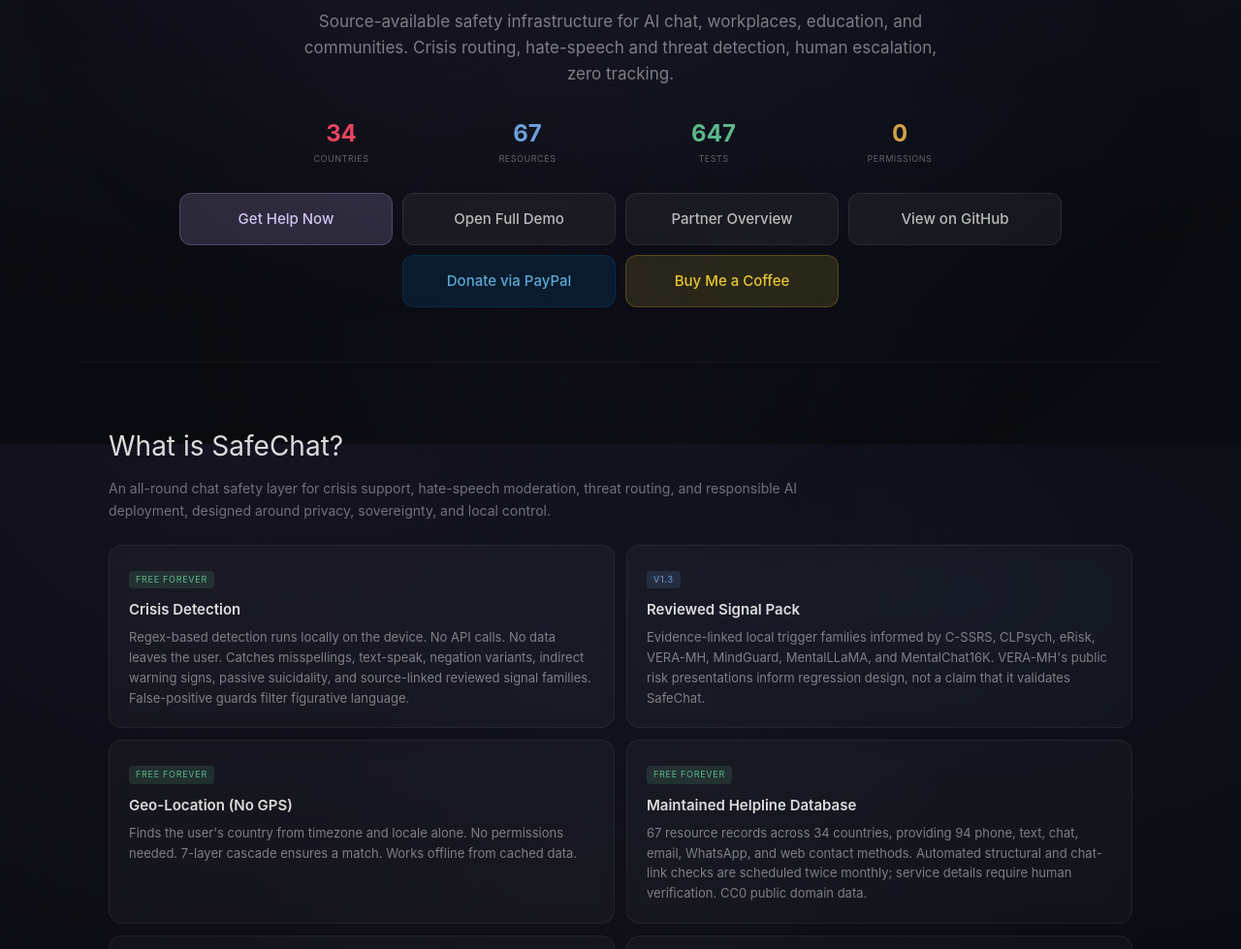
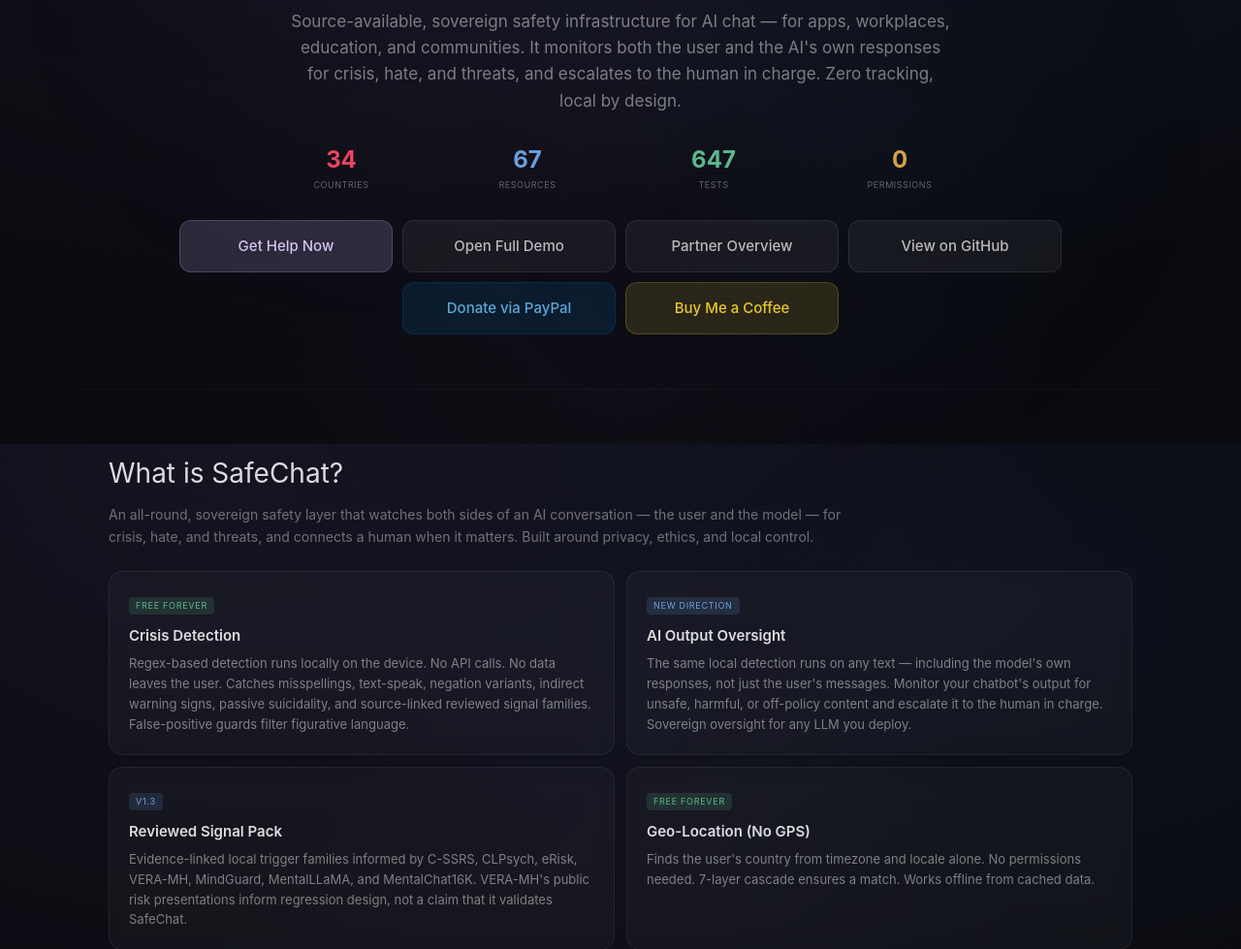
Before and after one commit to rob-e-graham/safechat, a website: page app/index.html in a window 1280 px wide. Shown: the part 342-1321 px from the top of the page at 97% size. Drawn offline with Linux system fonts and the light colour scheme.

Commit message:
Positioning: sovereign safety layer that monitors both user and AI output, escalating to a human
Extends framing beyond user-side crisis routing to bidirectional oversight —
crisis, hate, and threats across both the user's messages and the model's own
responses — with configurable human escalation. Adds 'AI Output Oversight' to
README and homepage.

```diff
--- a/app/index.html
+++ b/app/index.html
@@ -461,7 +461,7 @@
 <div class="hero">
   <img src="./images/icon-512.png" alt="SafeChat" class="hero-logo">
   <h1>Sovereign <span class="accent">Chat Safety</span> Protocol</h1>
-  <p class="sub">Source-available safety infrastructure for AI chat, workplaces, education, and communities. Crisis routing, hate-speech and threat detection, human escalation, zero tracking.</p>
+  <p class="sub">Source-available, sovereign safety infrastructure for AI chat — for apps, workplaces, education, and communities. It monitors both the user and the AI's own responses for crisis, hate, and threats, and escalates to the human in charge. Zero tracking, local by design.</p>
 
   <div class="stats">
     <div><div class="stat-num red">34</div><div class="stat-label">Countries</div></div>
@@ -485,13 +485,18 @@
 <!-- What this is -->
 <div class="section">
   <h2>What is SafeChat?</h2>
-  <p class="section-sub">An all-round chat safety layer for crisis support, hate-speech moderation, threat routing, and responsible AI deployment, designed around privacy, sovereignty, and local control.</p>
+  <p class="section-sub">An all-round, sovereign safety layer that watches both sides of an AI conversation — the user and the model — for crisis, hate, and threats, and connects a human when it matters. Built around privacy, ethics, and local control.</p>
 
   <div class="features">
     <div class="feature">
       <div class="tag tag-free">Free Forever</div>
       <h3>Crisis Detection</h3>
       <p>Regex-based detection runs locally on the device. No API calls. No data leaves the user. Catches misspellings, text-speak, negation variants, indirect warning signs, passive suicidality, and source-linked reviewed signal families. False-positive guards filter figurative language.</p>
+    </div>
+    <div class="feature">
+      <div class="tag tag-research">New Direction</div>
+      <h3>AI Output Oversight</h3>
+      <p>The same local detection runs on any text — including the model's own responses, not just the user's messages. Monitor your chatbot's output for unsafe, harmful, or off-policy content and escalate it to the human in charge. Sovereign oversight for any LLM you deploy.</p>
     </div>
     <div class="feature">
       <div class="tag tag-research">v1.3</div>
```
Also changed, not shown: README.md.
